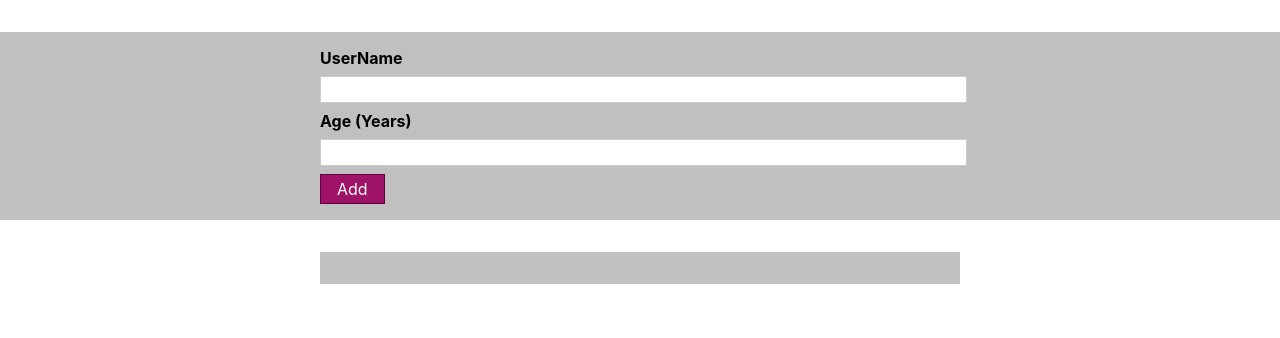
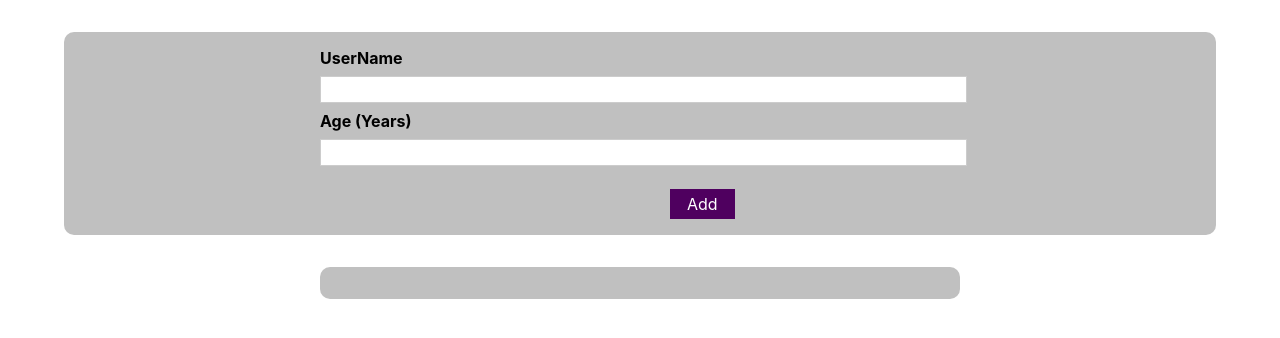
Before and after one commit to al-jabir/task-form, a React (Create React App) app: page / in a window 1280 px wide. Shown: the top 338 px of the page. Built offline with nearby package versions, Linux system fonts and the light colour scheme.

Commit message:
finish task project

```diff
--- a/src/Components/UI/Buttons/Button.module.css
+++ b/src/Components/UI/Buttons/Button.module.css
@@ -1,7 +1,7 @@
 .button {
   font: inherit;
-  border: 1px solid #5f0041;
-  background: #9e1268;
+  border: 1px solid #4f005f;
+  background: #4f005f;
   color: white;
   padding: 0.25rem 1rem;
   cursor: pointer;
@@ -9,8 +9,8 @@
 
 .button:hover,
 .button:active {
-  background: #881172;
-  border-color: #881166;
+  background: #741188;
+  border-color: #741188;
 }
 
 .button:focus {
--- a/src/Components/UI/Cards/Cards.module.css
+++ b/src/Components/UI/Cards/Cards.module.css
@@ -1,3 +1,6 @@
 .card {
   background: silver;
+  width: 90%;
+  margin: 2rem auto;
+  border-radius: 10px;
 }
--- a/src/Components/Users/AddUsers/AddUser.module.css
+++ b/src/Components/Users/AddUsers/AddUser.module.css
@@ -24,3 +24,7 @@
   outline: none;
   border-color: #be2cdb;
 }
+.main button {
+  margin-top: 15px;
+  margin-left: 350px;
+}
```
